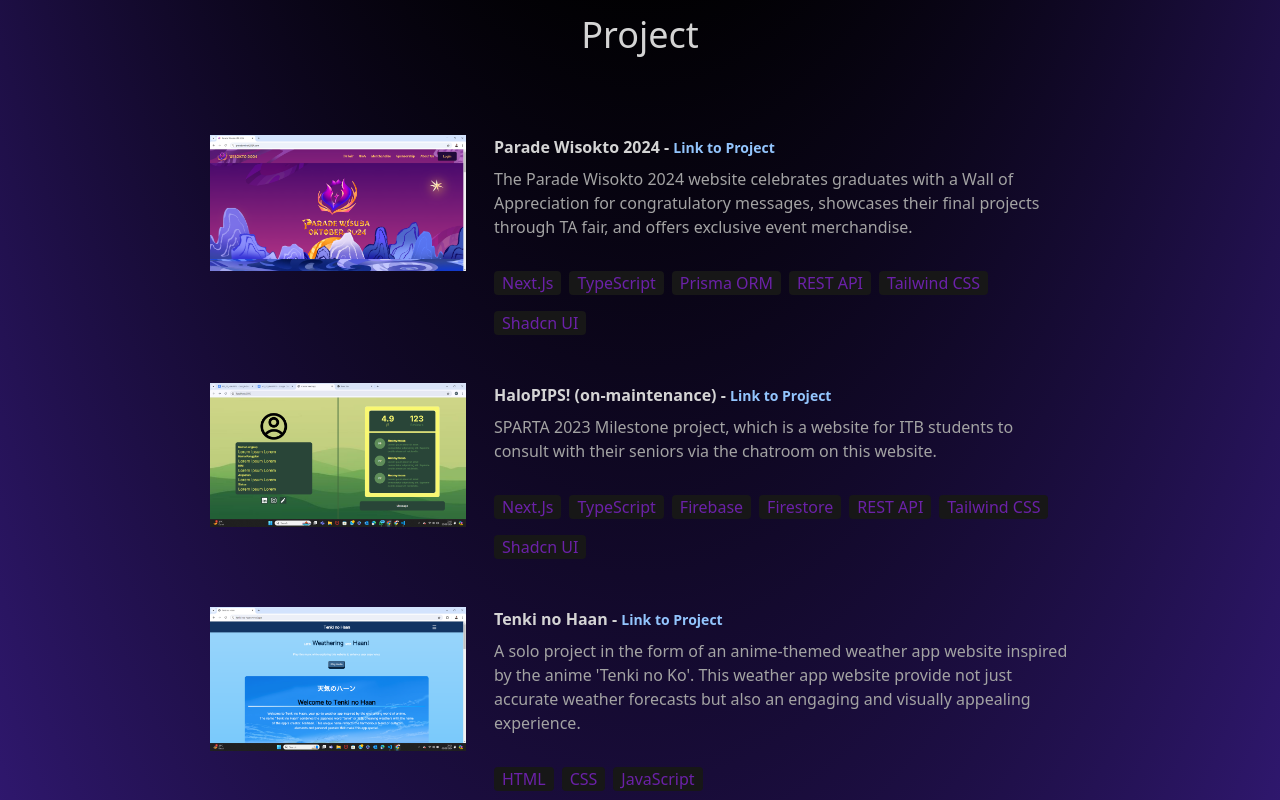
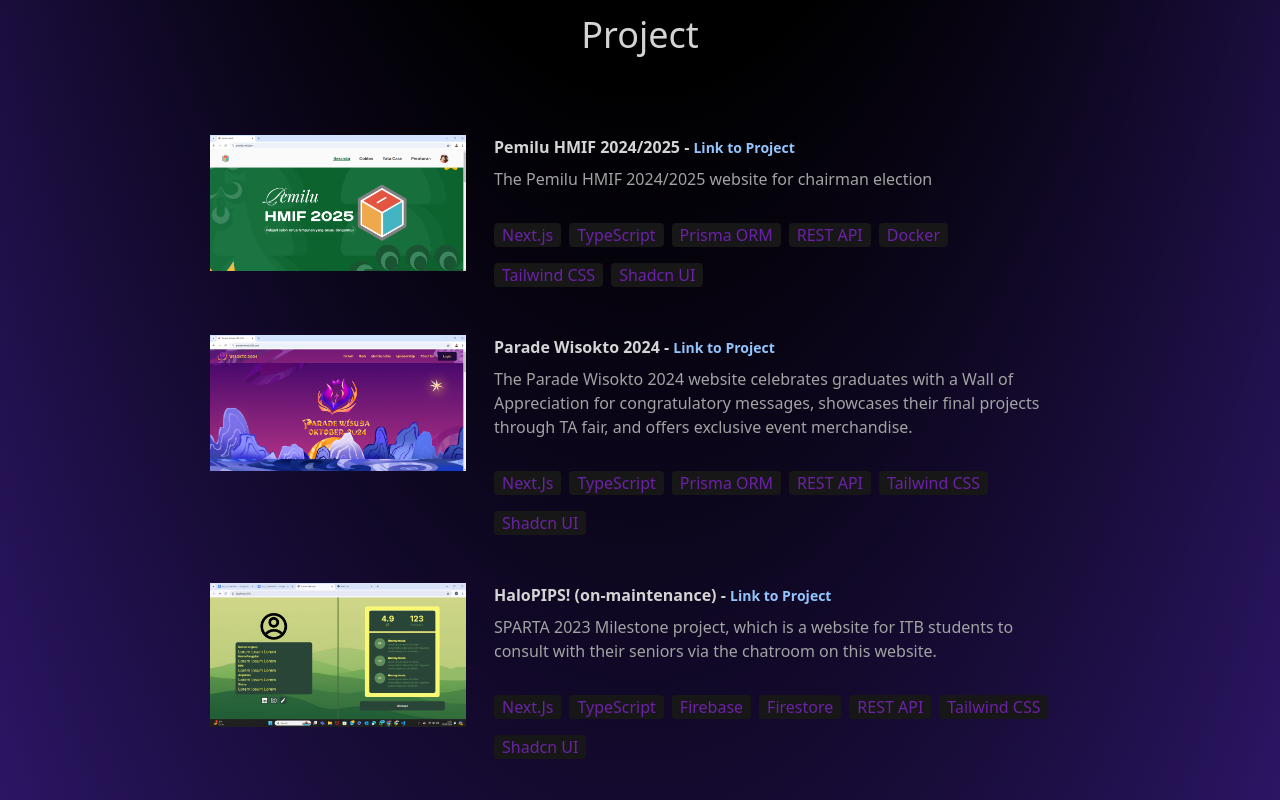
Before and after one commit to fliegenhaan/SoftEng_Raihaan, a React (Vite) app in the folder portfolio_web_raihaan/: page / in a window 1280 px wide. Shown: the part 2860-3660 px from the top of the page. Built offline with nearby package versions, Linux system fonts and the light colour scheme.

Commit message:
chore: add project

```diff
--- a/portfolio_web_raihaan/src/assets/constants/index.js
+++ b/portfolio_web_raihaan/src/assets/constants/index.js
@@ -3,6 +3,7 @@ import project2 from "../projects/project2.png";
 import project3 from "../projects/project3.png";
 import project4 from "../projects/project4.png";
 import project6 from "../projects/project6.png";
+import project7 from "../projects/project7.png";
 
 export const HERO_CONTENT = `A passionate Informatics Engineering student at ITB, dedicated to exploring the intersection of technology and creativity.
 I'm deeply interested in the field of software engineering. I love building web applications, diving deep into coding challenges, and constantly learning new things.
@@ -87,6 +88,13 @@ export const EXPERIENCES = [
 
 export const PROJECTS = [
   {
+    title: "Pemilu HMIF 2024/2025",
+    image: project7,
+    link: "https://pemilu.hmif.dev/",
+    description: `The Pemilu HMIF 2024/2025 website for chairman election`,
+    technologies: ["Next.js","TypeScript","Prisma ORM","REST API","Docker","Tailwind CSS","Shadcn UI"],
+  },
+  {
     title: "Parade Wisokto 2024",
     image: project6,
     link: "https://paradewisok2024.com/",
```
Also changed, not shown: portfolio_web_raihaan/src/assets/projects/project7.png (added).
